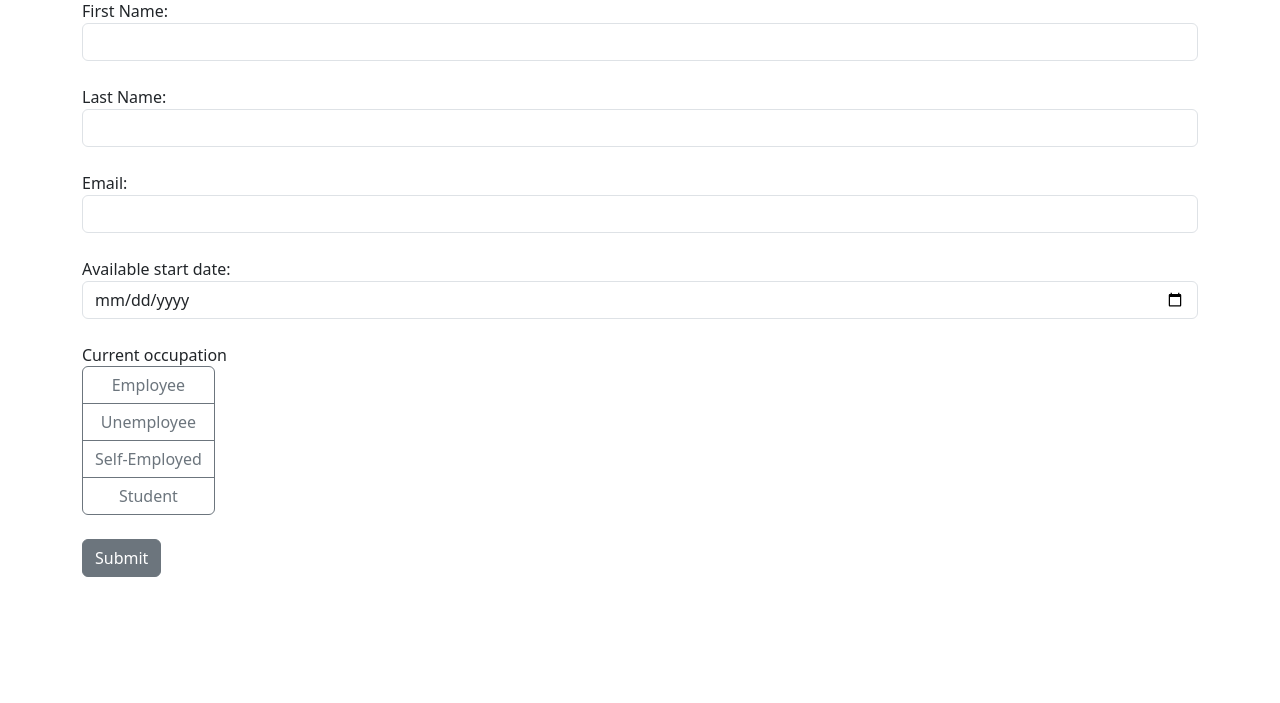
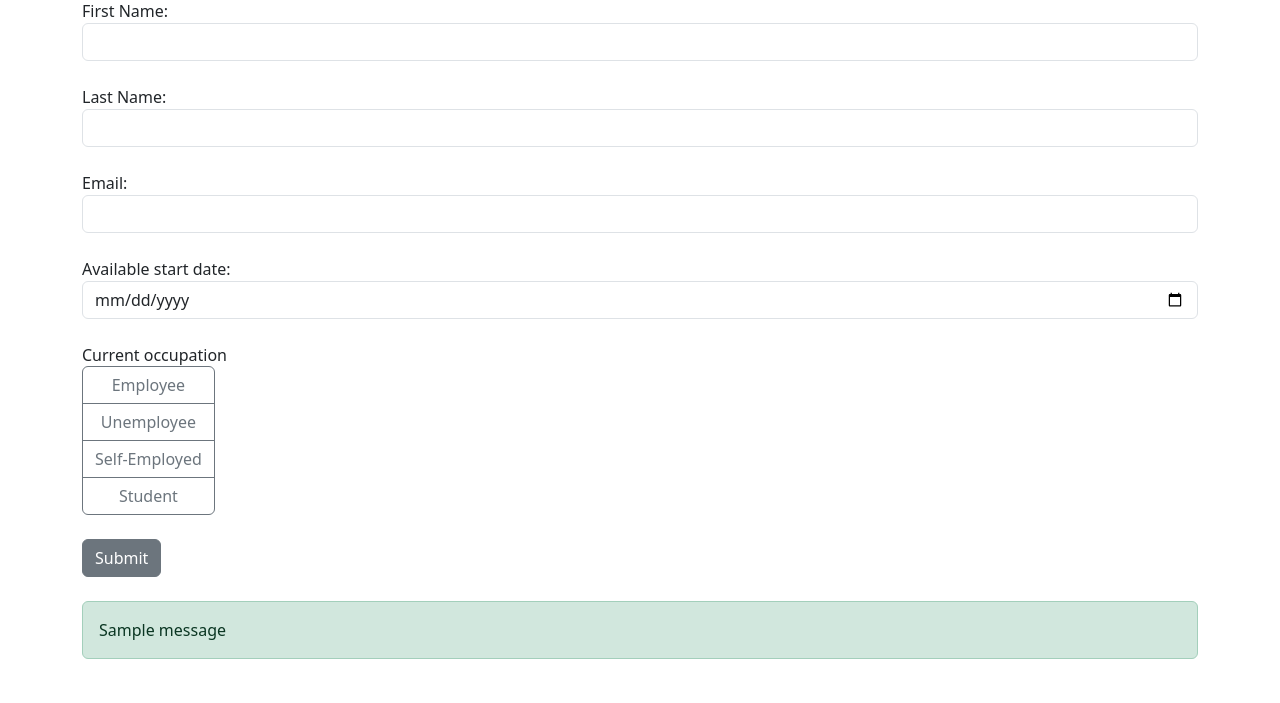
Before and after one commit to phuonganhngph74/Job-Application-Form, a Flask app: page / in a window 1280 px wide. Shown: the part 97-800 px from the top of the page. Run offline with Flask 3, Linux system fonts and the light colour scheme; one stand-in notice (Sample message) is shown.

Commit message:
Showing Submission Notification

```diff
--- a/app.py
+++ b/app.py
@@ -1,6 +1,6 @@
 from datetime import datetime
 
-from flask import Flask, render_template, request
+from flask import Flask, render_template, request, flash
 from flask_sqlalchemy import SQLAlchemy
 
 app = Flask(__name__)
@@ -38,6 +38,7 @@ def index():
                     occupation=occupation)
         db.session.add(form)
         db.session.commit()
+        flash(f'{first_name}, your form submitted successfully', 'success')
     return render_template('index.html')
 
 
--- a/templates/index.html
+++ b/templates/index.html
@@ -44,6 +44,15 @@
                     </div>
                 </div>
                 <button class="btn btn-secondary mb-4" type="submit">Submit</button>
+                {% with messages = get_flashed_messages() %}
+                {% if messages %}
+                <div class="alert alert-success">
+                   {% for message in messages %}
+                        {{message }}
+                    {% endfor %}
+                </div>
+                {% endif %}
+                {% endwith %}
             </form>
         </div>
         <script src="https://code.jquery.com/jquery-3.7.1.min.js"></script>
```
Also changed, not shown: instance/data.db.
